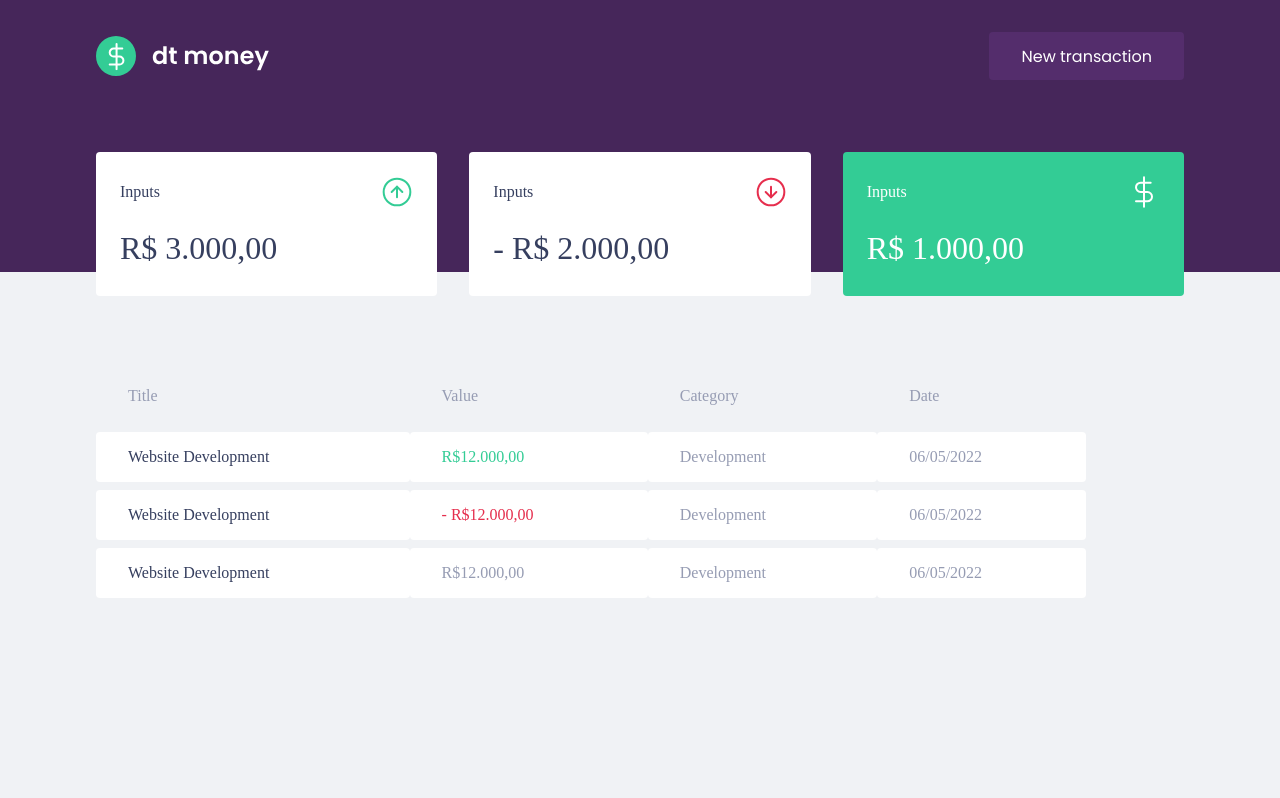
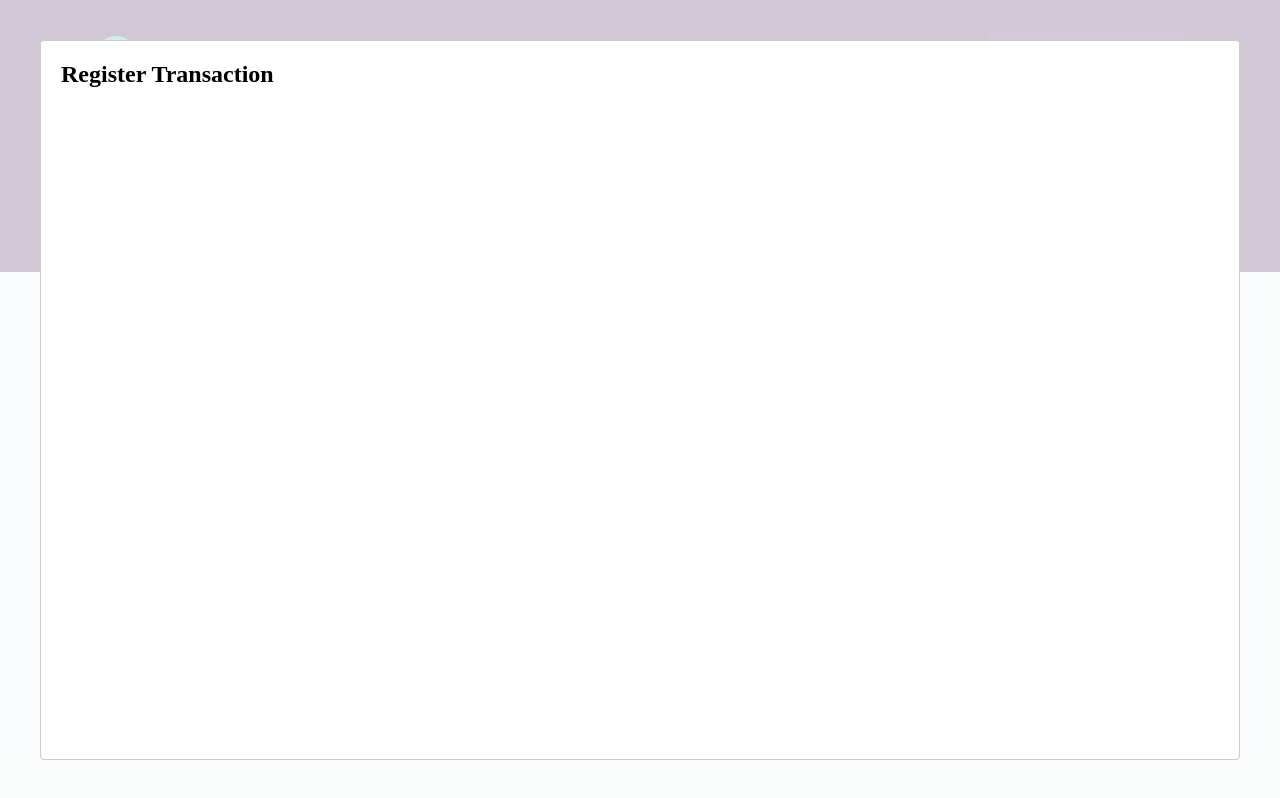
Before and after one commit to Diegodossantos23/finance-control, a React (Create React App) app: page / in a window 1280 px wide. Both pictures are taken after a click on the button "New transaction". Built offline with nearby package versions, Linux system fonts and the light colour scheme; no server answers; what miragejs would draw is missing.

Commit message:
featured: set creation modal

```diff
--- a/package.json
+++ b/package.json
@@ -10,9 +10,11 @@
     "@types/node": "^16.7.13",
     "@types/react": "^18.0.0",
     "@types/react-dom": "^18.0.0",
+    "axios": "^0.27.2",
     "miragejs": "^0.1.43",
     "react": "^18.1.0",
     "react-dom": "^18.1.0",
+    "react-modal": "^3.15.1",
     "react-scripts": "5.0.1",
     "styled-components": "^5.3.5",
     "typescript": "^4.4.2",
@@ -43,6 +45,7 @@
     ]
   },
   "devDependencies": {
+    "@types/react-modal": "^3.13.1",
     "@types/styled-components": "^5.1.25"
   }
 }
--- a/src/App.tsx
+++ b/src/App.tsx
@@ -1,13 +1,32 @@
-import React from 'react';
+import React, { useState } from 'react';
 import { Dashboard } from './components/Dashboard';
 import { Header } from './components/Header';
 import { GlobalStyle } from './styles/global';
+import Modal from 'react-modal';
+
+Modal.setAppElement('#root');
 
 export const App: React.FC = () => {
+  const [ isNewTransactionModalOpen, setIsNewTransactionModalOpen ] = useState(false);
+
+  const handleOpenNewTransaction = () => {
+      setIsNewTransactionModalOpen(true);
+  }
+
+  const handleCloseNewTransaction = () => {
+      setIsNewTransactionModalOpen(false);
+  }
+
   return (
     <React.Fragment>
-      <Header/>
+      <Header onOpenNewTransactionModal={handleOpenNewTransaction}/>
       <Dashboard/>
+      <Modal
+        isOpen={isNewTransactionModalOpen}
+        onRequestClose={handleCloseNewTransaction}
+      >
+        <h2>Register Transaction</h2>
+      </Modal>
       <GlobalStyle/>
     </React.Fragment>
   );
--- a/src/components/Header/index.tsx
+++ b/src/components/Header/index.tsx
@@ -1,13 +1,18 @@
+import { useState } from 'react';
 import logo from '../../assets/logo.svg';
 import { Container, Content } from './styles';
+interface HeaderProps {
+    onOpenNewTransactionModal: () => void;
+}
 
-export const Header: React.FC = () => {
+export const Header = ({ onOpenNewTransactionModal }: HeaderProps ) => {
+
     return(
         <Container>
             <Content>
                 <img src={logo} alt="finance control"/>
-                <button type="button">
-                New transaction
+                <button type="button" onClick={onOpenNewTransactionModal}>
+                    New transaction
                 </button>
             </Content>
         </Container>
```
Also changed, not shown: 1 other file (tests, documents, lock files or other folders).
